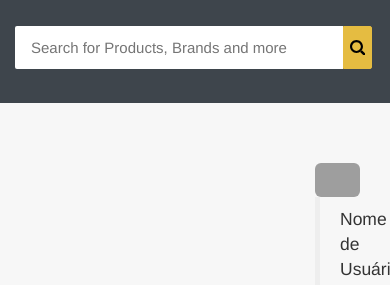
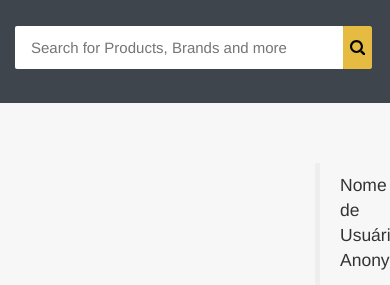
Before and after one commit to J4Naina/ECommerceSite-Django, a Django app: template templates/ecom/my_profile.html in a window 390 px wide; the page is wider, and only the part inside the window is pictured. Shown: the top 285 px of that part. Run offline with Django 3.2, Linux system fonts and the light colour scheme; the template is opened without the code that fills it, so the values that code supplies are empty; some libraries are stand-ins or nearby versions; grey boxes are pictures that could not be loaded.

Commit message:
foto de perfil deletada

```diff
--- a/templates/ecom/my_profile.html
+++ b/templates/ecom/my_profile.html
@@ -52,9 +52,6 @@
 <br><br><br>
 <div style="padding-left:300px;" class="container">
 
-        <div class="col-sm-2 col-md-2">
-            <img src="{% static customer.profile_pic.url %}"   alt="profile pic" class="img-rounded img-responsive" />
-        </div>
         <div class="col-sm-4 col-md-4">
             <blockquote>
                 <p>Nome de Usuário: {{request.user}}</p> <small><cite title="Source Title">Email: {{customer.address}}  <i class="glyphicon glyphicon-map-marker"></i></cite></small>
```
Also changed, not shown: db.sqlite3.
